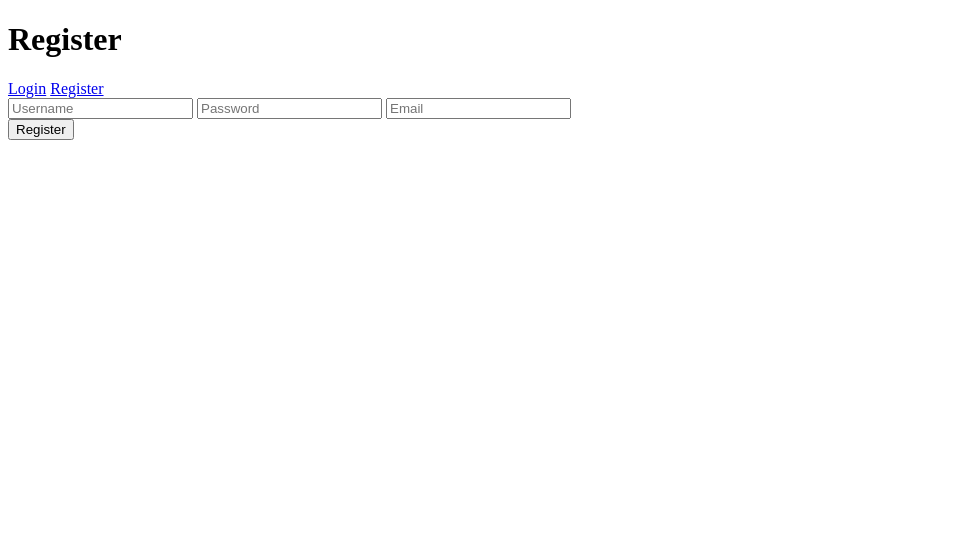
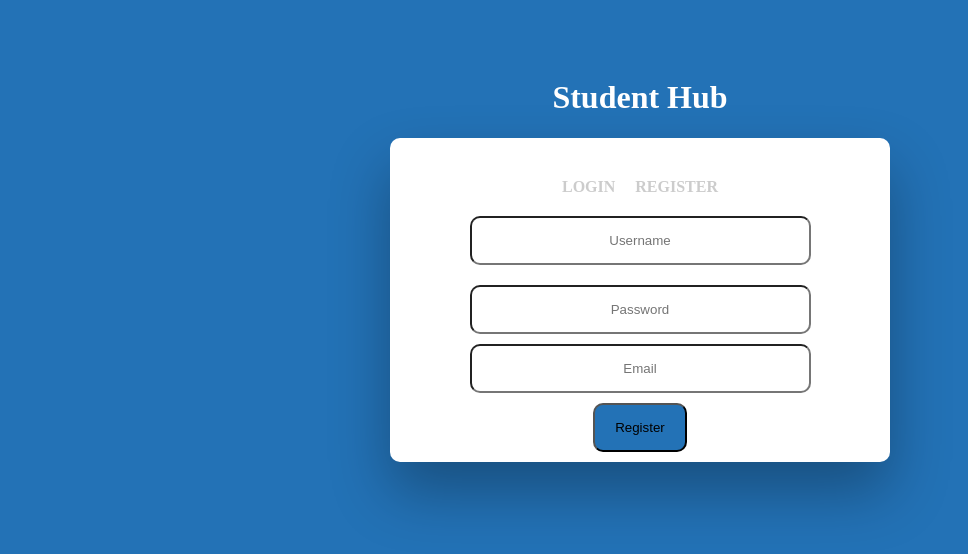
Before and after one commit to rsoto15/Student, a Flask app: page /register in a window 1280 px wide. Shown: the top 554 px of the page, without its empty margins (0-968 px from the left). Run offline with Flask 3, Linux system fonts and the light colour scheme; some libraries are stand-ins or nearby versions.

Commit message:
Update register.html

```diff
--- a/templates/register.html
+++ b/templates/register.html
@@ -5,14 +5,15 @@
     <meta http-equiv="X-UA-Compatible" content="IE=edge">
     <meta name="viewport" content="width=device-width, initial-scale=1.0">
     <title>Document</title>
+    <link rel="stylesheet" href="/static/index.css/">
 </head>
 <body>
     <div class='register'>
-        <h1>Register</h1>
-        <div class="links">
-            <a href="{{ url_for('login') }}">Login</a>
-            <a href="{{ url_for('register') }}" class="active">Register</a>
-        </div>
+        <h1>Student Hub</h1>
+        <div class="formContent">
+            <h2 class="active"><a href="{{ url_for('login') }}" class="active underlineHover">Login </a></h2>
+            <h2 class="active"><a href="{{ url_for('register') }}" class="inactive underlineHover">Register</a></h2>
+
         <form action="{{ url_for('register') }}" method="post" autocomplete="off">
             <label for="username">
                 <i class="fas fa-user"></i>
@@ -27,8 +28,9 @@
             </label>
             <input type="email" name="email" placeholder="Email" id="email" required>
             <div class="msg">{{ msg }}</div>
-            <input type="submit" value="Register">
+            <input type="submit" value="Register" id="register">
         </form>
+    </div>
     </div>
 </body>
 </html>
```
